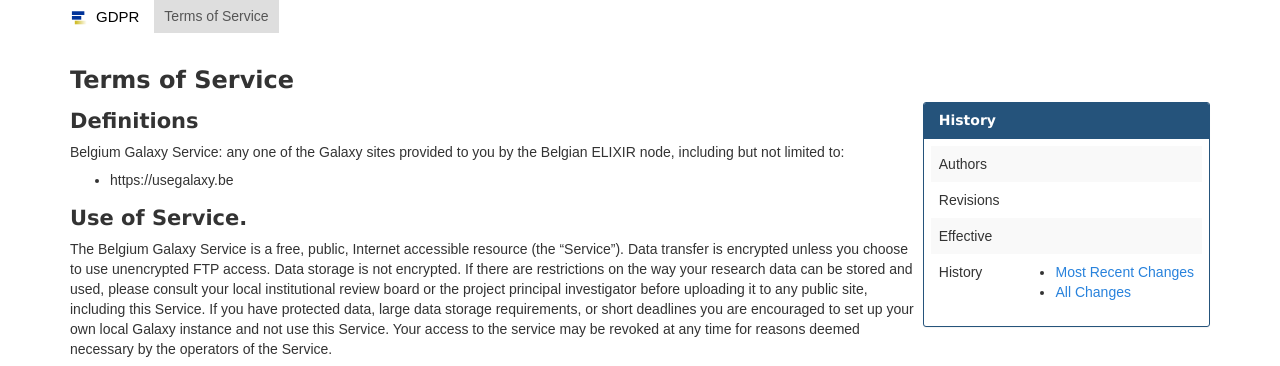
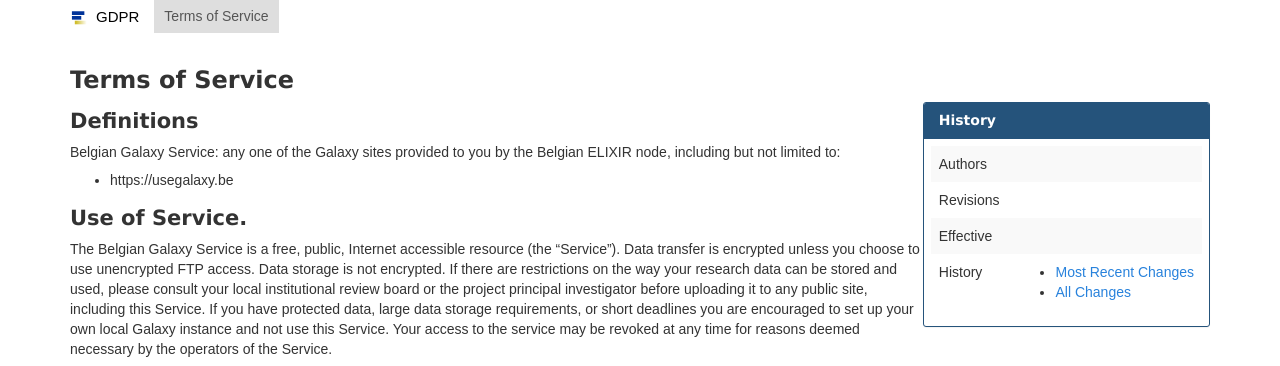
Before and after one commit to usegalaxy-be/gdpr, a Jekyll site: the page built from tos.md, in a window 1280 px wide. Shown: the top 366 px of the page. Built offline with Jekyll 4.4.1, drawn with Linux system fonts in a browser that asks for light colours; nearby versions of some CDN libraries.

Commit message:
change to belgian

```diff
--- a/tos.md
+++ b/tos.md
@@ -6,13 +6,13 @@ title: Terms of Service
 
 ## Definitions
 
-Belgium Galaxy Service: any one of the Galaxy sites provided to you by the Belgian ELIXIR node, including but not limited to:
+Belgian Galaxy Service: any one of the Galaxy sites provided to you by the Belgian ELIXIR node, including but not limited to:
 
 - https://usegalaxy.be
 
 ## Use of Service.
 
-The Belgium Galaxy Service is a free, public, Internet
+The Belgian Galaxy Service is a free, public, Internet
 accessible resource (the "Service"). Data transfer is encrypted unless you
 choose to use unencrypted FTP access. Data storage is not encrypted. If there
 are restrictions on the way your research data can be stored and used, please
```
